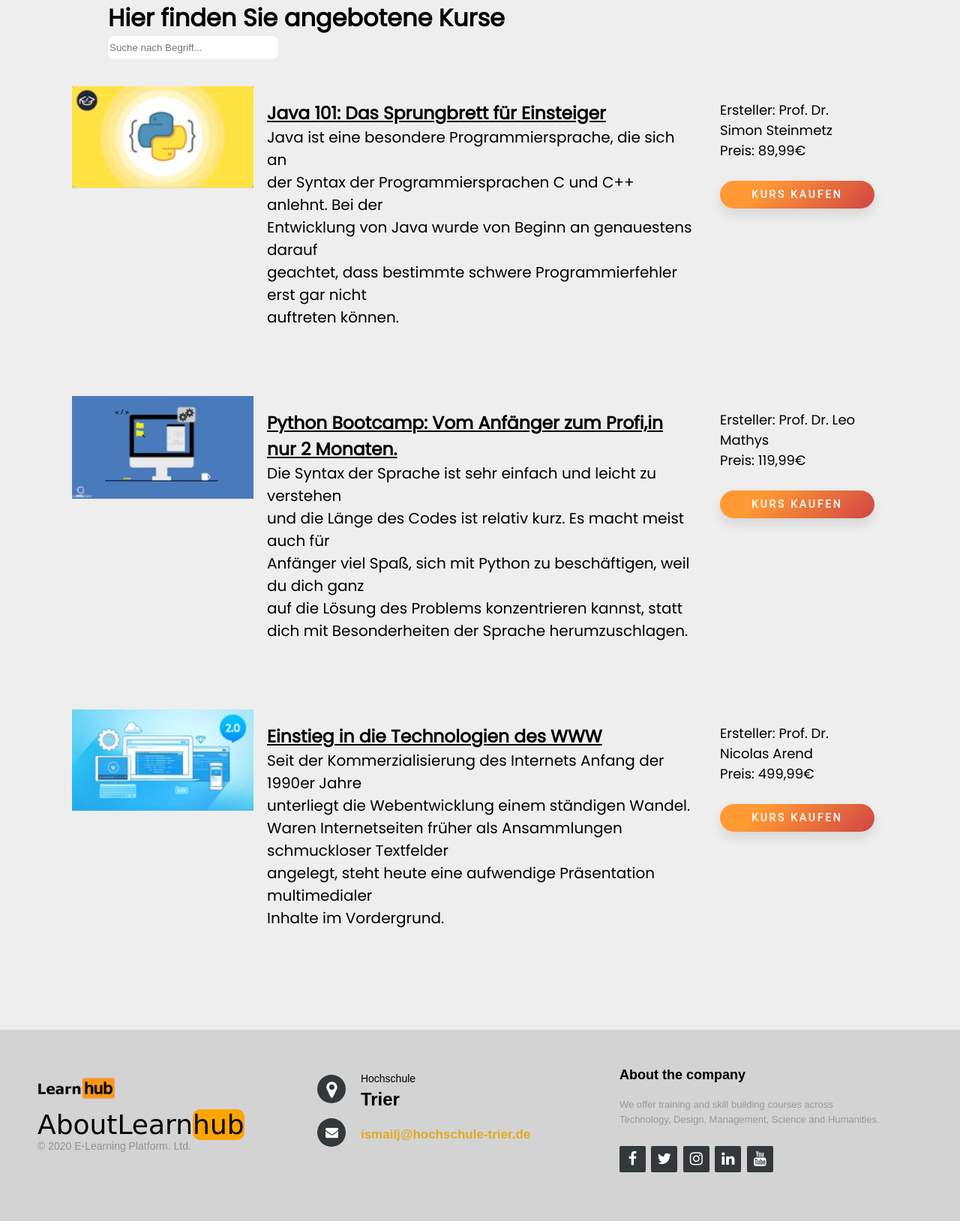
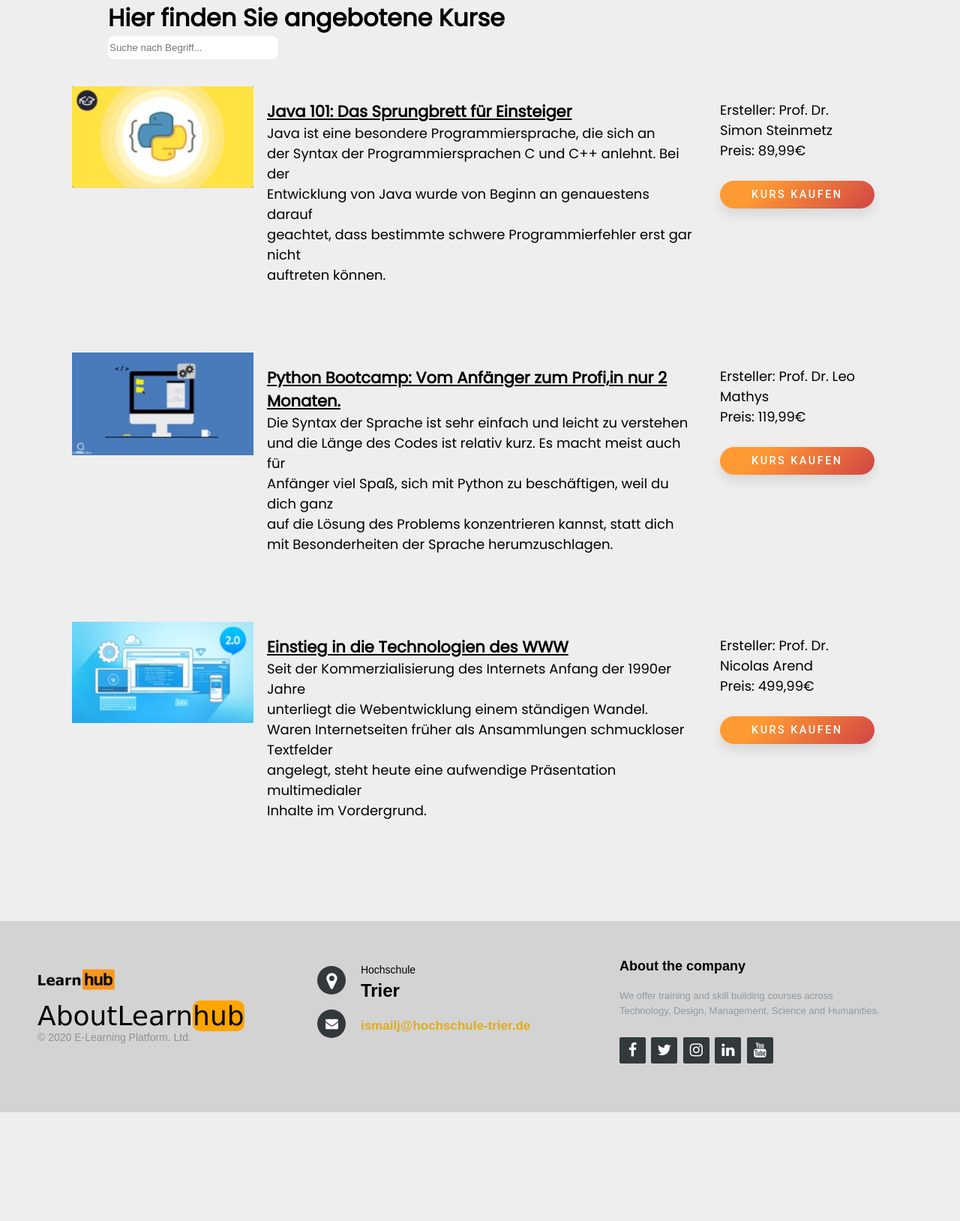
Before and after one commit to JoudIsmail/LearnHub, a PHP site: page /angemeldeter_benutzer_ansicht/proto_shopansicht.html in a window 1280 px wide. Shown: the part 184-1812 px from the top of the page at 75% size. After the commit the page ends 1667 px from the top, so only its background shows below. Run offline with PHP 8.4, Linux system fonts and the light colour scheme; some libraries are stand-ins or nearby versions.

Commit message:
Update style3.css

```diff
--- a/css/style3.css
+++ b/css/style3.css
@@ -232,6 +232,7 @@ img{
 .col-420{
     width: 20%;
     padding: 1em;
+
 }
 
 .main-container{
@@ -290,7 +291,7 @@ img{
 }
 
 .p-420{
-    font-size: 1.25rem;
+    font-size: 1.125rem;
     text-decoration: none;
     color:inherit;
 }
```
